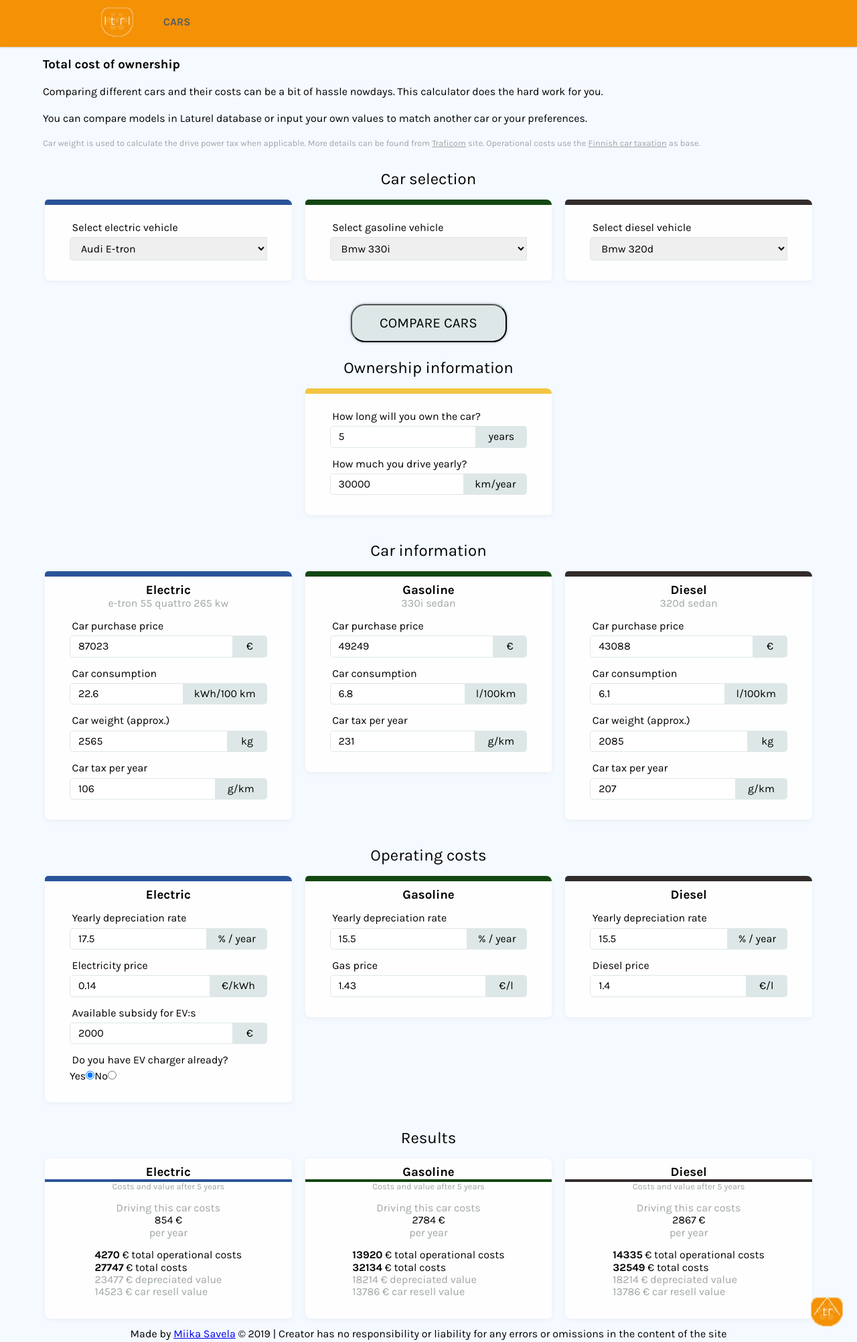
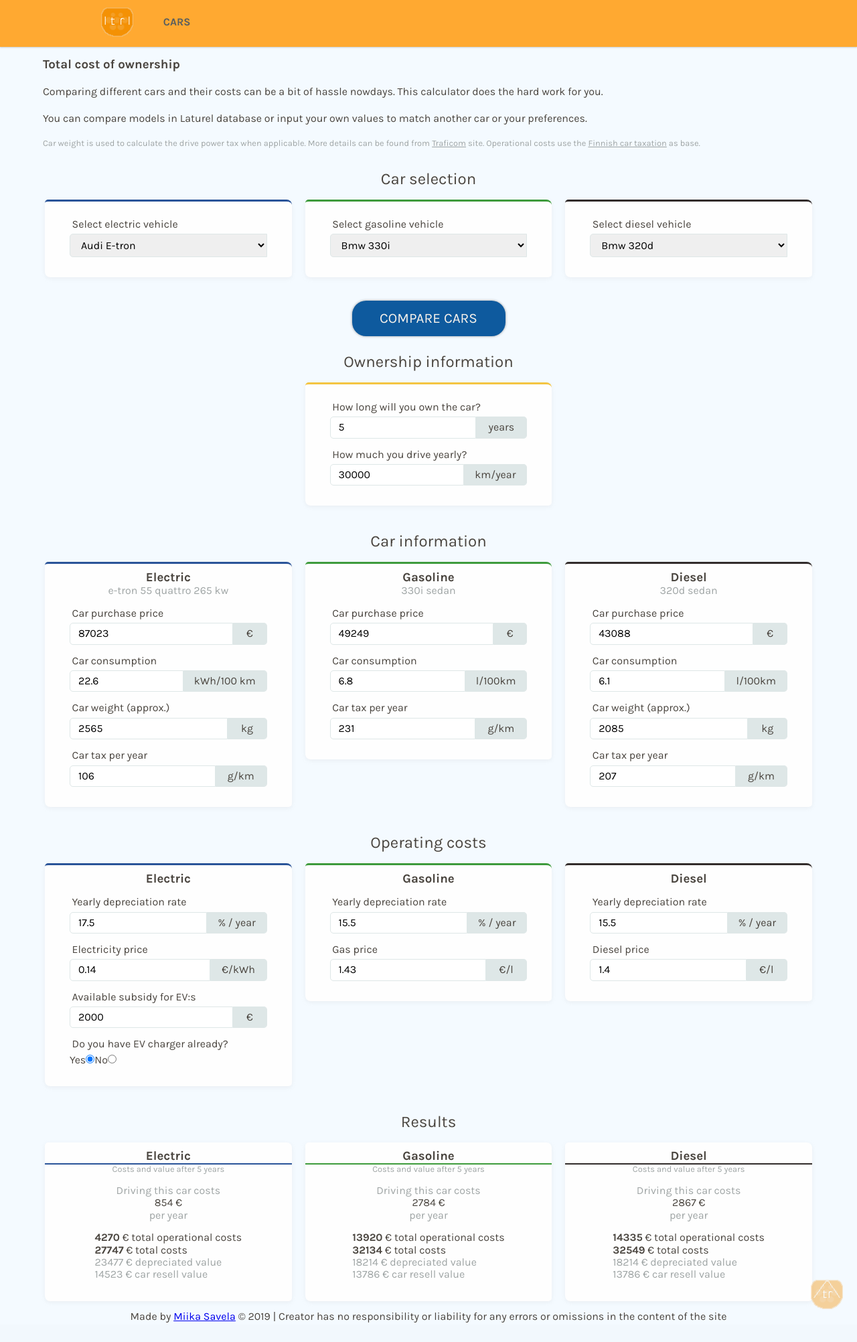
Before and after one commit to Zigelzi/laturel-web, a Flask app: page /cars in a window 1280 px wide. Shown: the whole page at 67% size. After the commit the page ends 1975 px from the top, so only its background shows below. Run offline with Flask 2, Linux system fonts and the light colour scheme; data comes from the database, SQL or seed files in the repository.

Commit message:
Updated colors and changed form box styling to ligther accents

```diff
--- a/laturel/static/css/styles2.css
+++ b/laturel/static/css/styles2.css
@@ -3,11 +3,19 @@ Color layout
 =================== */
 
 /* -------------------
+Main: Orange - #f49104
+Accent: Blue - #0E5A9E
+
 Quicksilver: #a4a5ae
 Dim gray: #6d676e
-Orange: #f49104
+
 Alice blue (white): #f4faff
 Platinum: #dee7e7
+
+Test colors:
+
+Dark grey: #4a453f
+Light grey: #f9f3eb
 
 ------------------- */
 
@@ -24,6 +32,7 @@ Base style
 body {
     height: 100%;
     font-family: 'Karla', sans-serif;
+    color: #4a453f;
     background-color: #f4faff;
 }
 
@@ -54,7 +63,7 @@ Class selectors
 
 /* ------ Navigation ------ */
 .navbar {
-    background-color: #f49104;
+    background-color: #ffa931;;
     padding-top: 0.5em; /* 8px */
     padding-bottom: 0.5em;
     text-align: center;
@@ -103,7 +112,7 @@ Class selectors
     margin: auto;
     width: 0%;
     color: transparent;
-    background: #aaa;
+    background: #0E5A9E;
     height: 3px;
 }
 
@@ -139,6 +148,10 @@ Class selectors
     justify-content: center;
 }
 
+.main-header h1 {
+    margin-bottom: 1rem;
+}
+
 .content {
     margin: 0 auto;
     width: 90%;
@@ -162,16 +175,16 @@ Class selectors
     padding-bottom: 0.5em;
 }
 
-.bg-diagonal::after {
+.bg-grey::after {
     content: " ";
     height: 120%;
     width: 115%;
     position: absolute;
     background: #dee7e7;
     z-index: -1;
-    transform: skewY(-5deg);
-    left: -8%;
     top: -10%;
+    left: -10%;
+
 }
 
 
@@ -264,31 +277,31 @@ Class selectors
 /* Cars page forms and result styling */
 
 .e-top {
-	border-top: 8px solid #2a5499;
+	border-top: 3px solid #2a5499;
 }
 
 .g-top {
-	border-top: 8px solid #134712;
+	border-top: 3px solid #3e9b3c;
 }
 
 .d-top {
-	border-top: 8px solid #322c2b;
+	border-top: 3px solid #322c2b;
 }
 
 .general-top {
-	border-top: 8px solid #f4c542;
+	border-top: 3px solid #f4c542;
 }
 
 .ecard {
-	border-bottom: 4px solid #2a5499;
+	border-bottom: 2px solid #2a5499;
 }
 
 .gcard {
-	border-bottom: 4px solid #134712;
+	border-bottom: 2px solid #3e9b3c;
 }
 
 .dcard {
-	border-bottom: 4px solid #322c2b;
+	border-bottom: 2px solid #322c2b;
 }
 
 .operational-result {
@@ -333,18 +346,23 @@ Class selectors
     font-weight: 300;
 }
 
+.accent-blue {
+    color: #0E5A9E;
+}
+
 /* ------ Buttons and icons ------ */
 
 .btn {
     display: block;
-    color: #000;
+    color: #f9f3eb;
+    border: none;
     font-size: 1.3em;
     text-decoration: none;
     text-transform: uppercase;
     border-radius: 1em;
     padding: 0.7em 2em;
     max-width: 250px;
-    background-color: #dee7e7;
+    background-color: #0E5A9E;
     align-self: center;
     box-shadow: 0 0 3px 1px rgba(50,50,50,0.3);
     transition: box-shadow .5s,
@@ -355,7 +373,7 @@ Class selectors
 
 .btn:hover {
     box-shadow: 0 0 3px 1px rgba(50,50,50,0.7);
-    background-color: #b8e7e7;
+    background-color: #0a7ce7;
     transform: scale(1.1);
 }
 
@@ -380,6 +398,12 @@ Class selectors
     right: 0;
     padding-right: 20px;
     height: 50px;
+    opacity: 0.4;
+    transition: opacity 0.3s ease-in-out;
+}
+
+.top-button:hover {
+    opacity: 0.9;
 }
 
 .top-button img {
--- a/laturel/templates/index.html
+++ b/laturel/templates/index.html
@@ -6,11 +6,10 @@
 
 <div class="content">
 	<div class="main-header text-center">
-		<h1>Electric mobility</h1>
-		<h1>made easy</h1>
+		<h1>Electric mobility <br> made <span class="accent-blue">easy</span></h1>
 		<h4 class="tagline">Laturel assists you when you're planning of buying electric vehicles or chargers</h3>
 	</div>
-	<div class="f-content text-center bg-diagonal">
+	<div class="f-content text-center bg-grey">
 		<img class="icon-ev" src="{{ url_for('static', filename='img/ionicons_svg_logo-model-s.svg') }}" alt="">
 		<h2 class="">Car costs</h2>
 		<p>If you're thinking of buying new car, check the costs of costs of EV/Gasoline/Diesel cars here</p>
```
